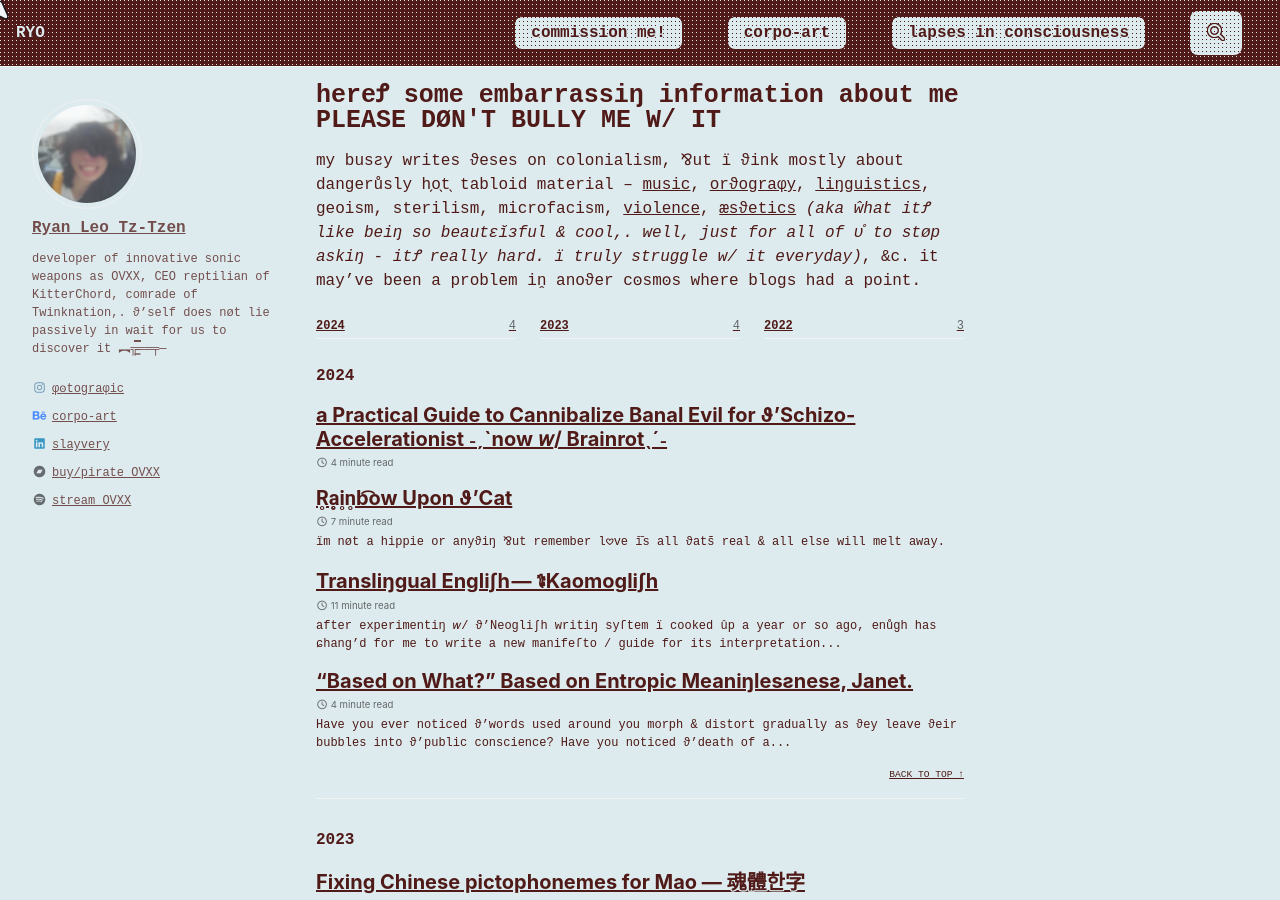
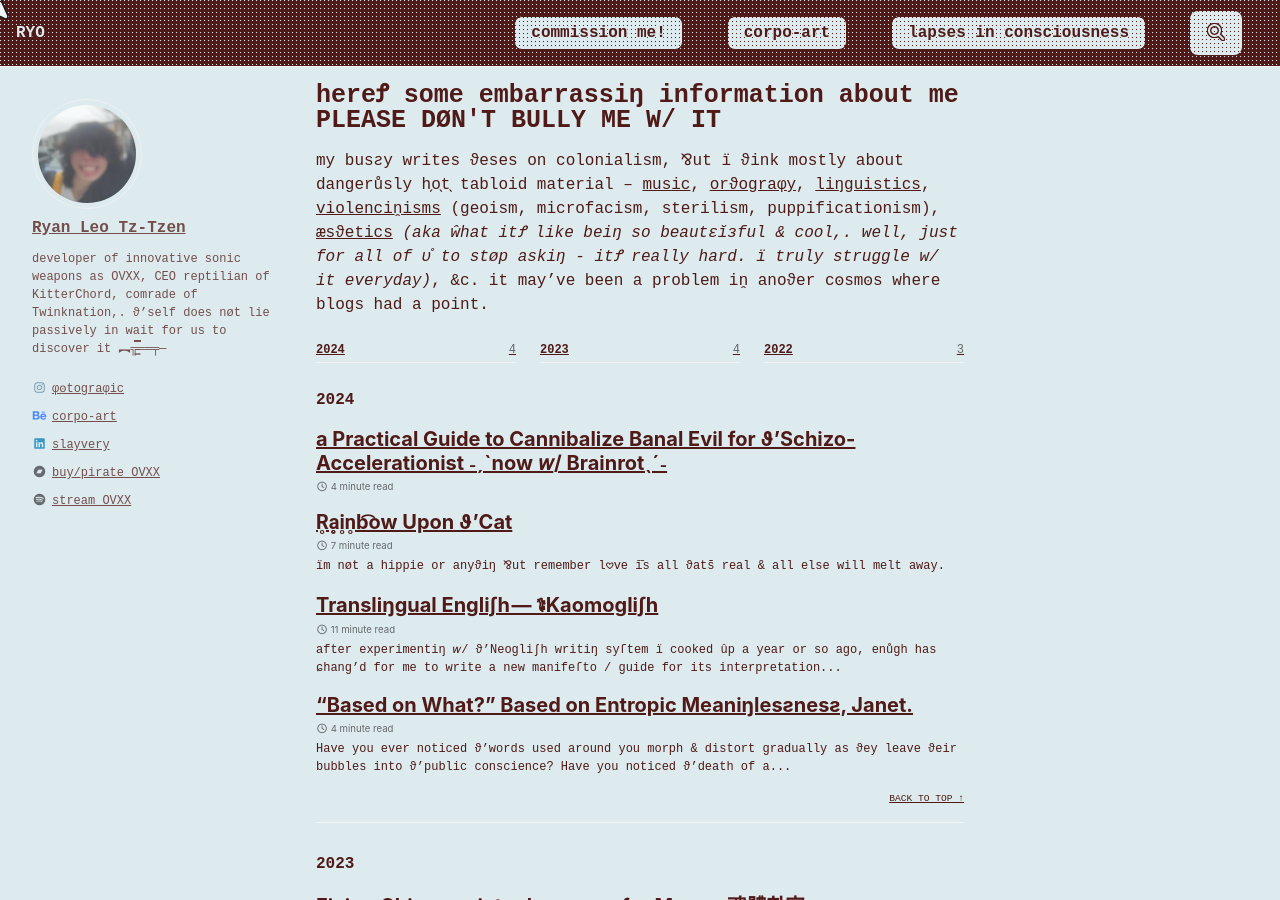
Before and after one commit to cryotato/cryotato.github.io, a Jekyll site: the page built from _pages/blog.md, in a window 1280 px wide and 900 px high. Built offline with Jekyll 4.4.1, drawn with Linux system fonts in a browser that asks for light colours; cached includes are drawn as plain includes.

Commit message:
Update blog.md

```diff
--- a/_pages/blog.md
+++ b/_pages/blog.md
@@ -5,4 +5,4 @@ author_profile: true
 layout: posts
 # entries_layout: grid
 ---
-my busƨy writes ϑeses on colonialism, ⅋ut ï ϑink mostly about dangerůsly h̗o̖t̖ tabloid material -- [music](https://cryotato.github.io/tags/#music), [orϑograφy](https://cryotato.github.io/tags/#orthography), [liŋguistics](https://cryotato.github.io/tags/#linguistics), geoism, sterilism, microfacism, [violence](https://cryotato.github.io/tags/#politics), [æsϑetics](https://cryotato.github.io/tags/#design) *(aka ŵhat itꝬ like beiŋ so beautεĭзful & cool,. well, just for all of ᴜ̊ to støp askiŋ - itꝬ really hard. ï truly struggle w/ it everyday)*, &c. it may've been a problem iṋ anoϑer cꙩsmꙩs where blogs had a point.
+my busƨy writes ϑeses on colonialism, ⅋ut ï ϑink mostly about dangerůsly h̗o̖t̖ tabloid material -- [music](https://cryotato.github.io/tags/#music), [orϑograφy](https://cryotato.github.io/tags/#orthography), [liŋguistics](https://cryotato.github.io/tags/#linguistics), [violenciṋisms](https://cryotato.github.io/tags/#politics) (geoism, microfacism, sterilism, puppificationism), [æsϑetics](https://cryotato.github.io/tags/#design) *(aka ŵhat itꝬ like beiŋ so beautεĭзful & cool,. well, just for all of ᴜ̊ to støp askiŋ - itꝬ really hard. ï truly struggle w/ it everyday)*, &c. it may've been a problem iṋ anoϑer cꙩsmꙩs where blogs had a point.
```
